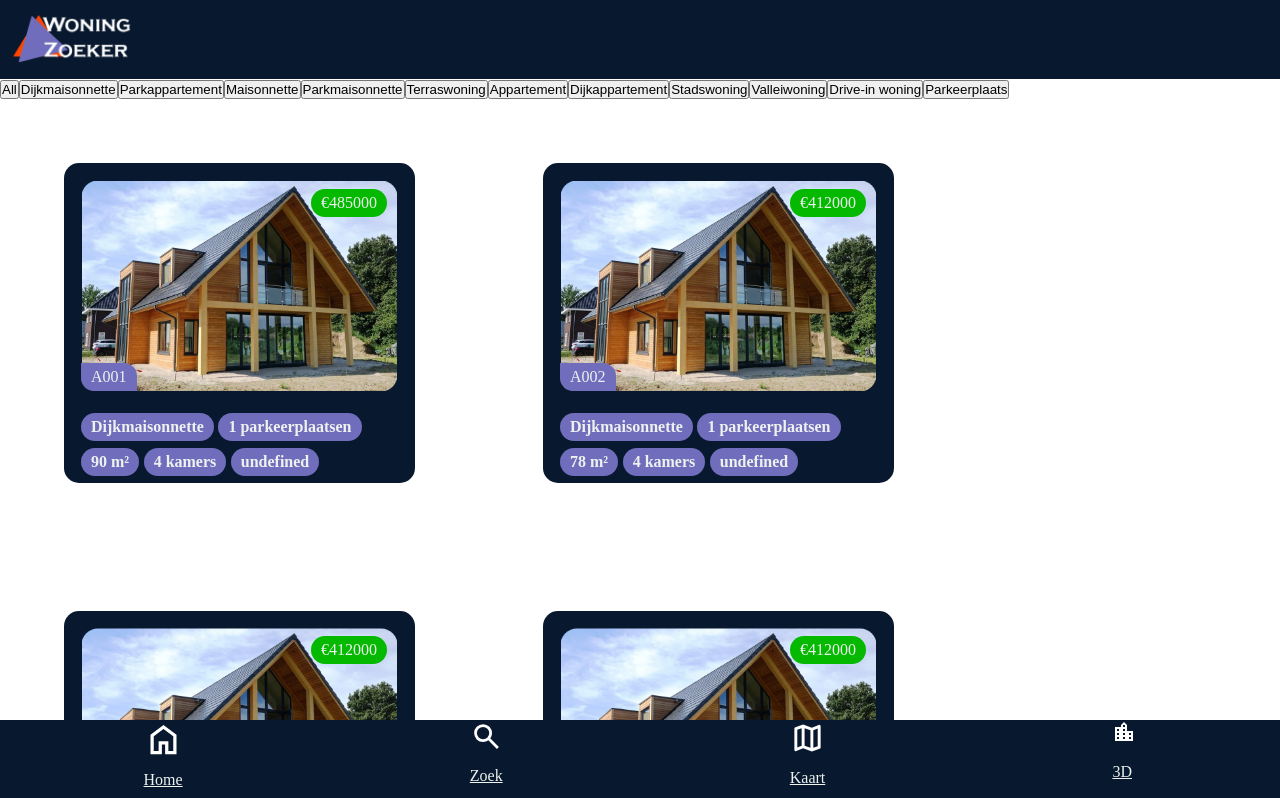
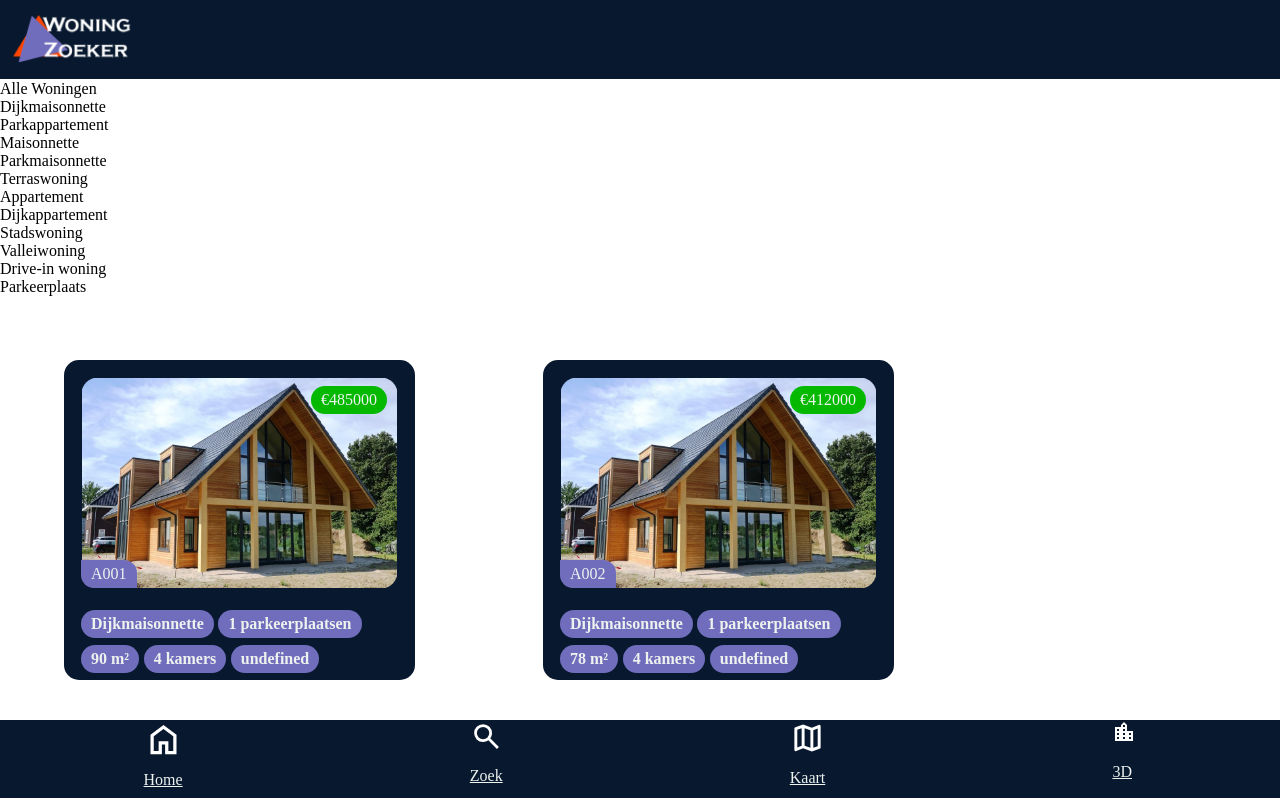
Before and after one commit to tomlommerse/woningzoeker, a React (Create React App) app: page /zoek in a window 1280 px wide. Shown: the top 798 px of the page. Built offline with nearby package versions, Linux system fonts and the light colour scheme.

Commit message:
filteren werkend

```diff
--- a/src/components/ListPage.jsx
+++ b/src/components/ListPage.jsx
@@ -1,41 +1,40 @@
 // src/components/HomePage.js
 import React, { useState, useEffect } from 'react';
 import HomeCard from './cards/HomeCard';
-import jsonData from '../assets/wonen-in-de-kuil.json'; // Import your JSON file
+import ListPageMainFilter from './Woningpagina/filter/ListPageMainFilter';
+import jsonData from '../assets/wonen-in-de-kuil.json';
+import './Woningpagina/filter/filterbutton.css';
 
-const HomePage = () => {
-    const [uniquePlots, setUniquePlots] = useState([]);
-    const [selectedType, setSelectedType] = useState(null);
+const ListPage = () => {
+    const { plots } = jsonData;
 
+    const [activeFilter, setActiveFilter] = useState(null);
+    const [filterOptions, setFilterOptions] = useState([]);
 
-    const allTypes = [...new Set(uniquePlots.map((plot) => plot.type))];
+    // Extract unique plot types from the JSON data
+    useEffect(() => {
+        const types = Array.from(new Set(plots.map((plot) => plot.type)));
+        setFilterOptions(['Alle Woningen', ...types]);
+    }, [plots]);
 
-    useEffect(() => {
-        // verwijder duplicates
-        const filteredPlots = jsonData.plots.filter(
-        (plot, index, self) =>
-            index === self.findIndex((p) => p.id === plot.id)
-        );
-
-        setUniquePlots(filteredPlots);
-    }, []);
-
-    const handleTypeButtonClick = (type) => {
-        setSelectedType(type);
+    const handleFilterClick = (type) => {
+        setActiveFilter(type);
     };
 
-    const filteredPlots = selectedType
-        ? uniquePlots.filter((plot) => plot.type === selectedType)
-        : uniquePlots;
+    const filteredPlots = activeFilter
+        ? plots.filter((plot) => plot.type === activeFilter)
+        : plots;
 
     return (
         <main>
-        <div>
-            <button onClick={() => handleTypeButtonClick(null)}>All</button>
-            {allTypes.map((type) => (
-            <button key={type} onClick={() => handleTypeButtonClick(type)}>
-                {type}
-            </button>
+            <div className="filter-buttons">
+                {filterOptions.map((filterType) => (
+                    <ListPageMainFilter
+                        key={filterType}
+                        type={filterType}
+                        isActive={activeFilter === filterType}
+                        onClick={() => handleFilterClick(filterType)}
+                    />
                 ))}
             </div>
             {filteredPlots.map((plot) => (
@@ -53,4 +52,4 @@ const HomePage = () => {
     );
 };
 
-export default HomePage;
+export default ListPage;
--- /dev/null
+++ b/src/components/Woningpagina/filter/ListPageMainFilter.jsx
@@ -0,0 +1,15 @@
+// src/components/Woningpagina/filter/ListPageMainFilter.js
+import React from 'react';
+
+const ListPageMainFilter = ({ type, isActive, onClick }) => {
+    return (
+    <div
+        className={`filter-button ${isActive ? 'active' : ''}`}
+        onClick={() => onClick(type)}
+    >
+        {type}
+    </div>
+    );
+};
+
+export default ListPageMainFilter;
```
Lines whose indentation alone changed are shown as unchanged.
